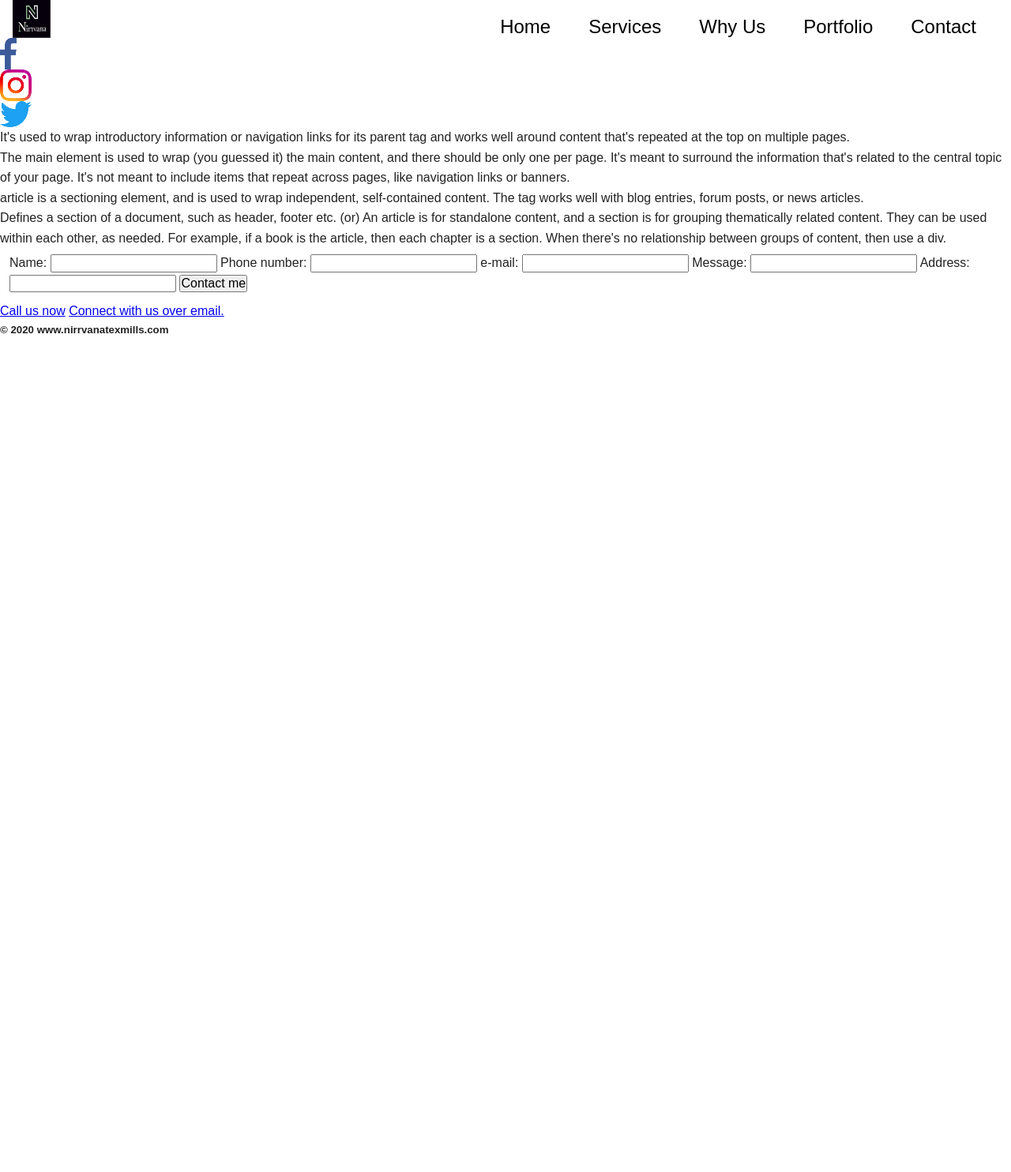
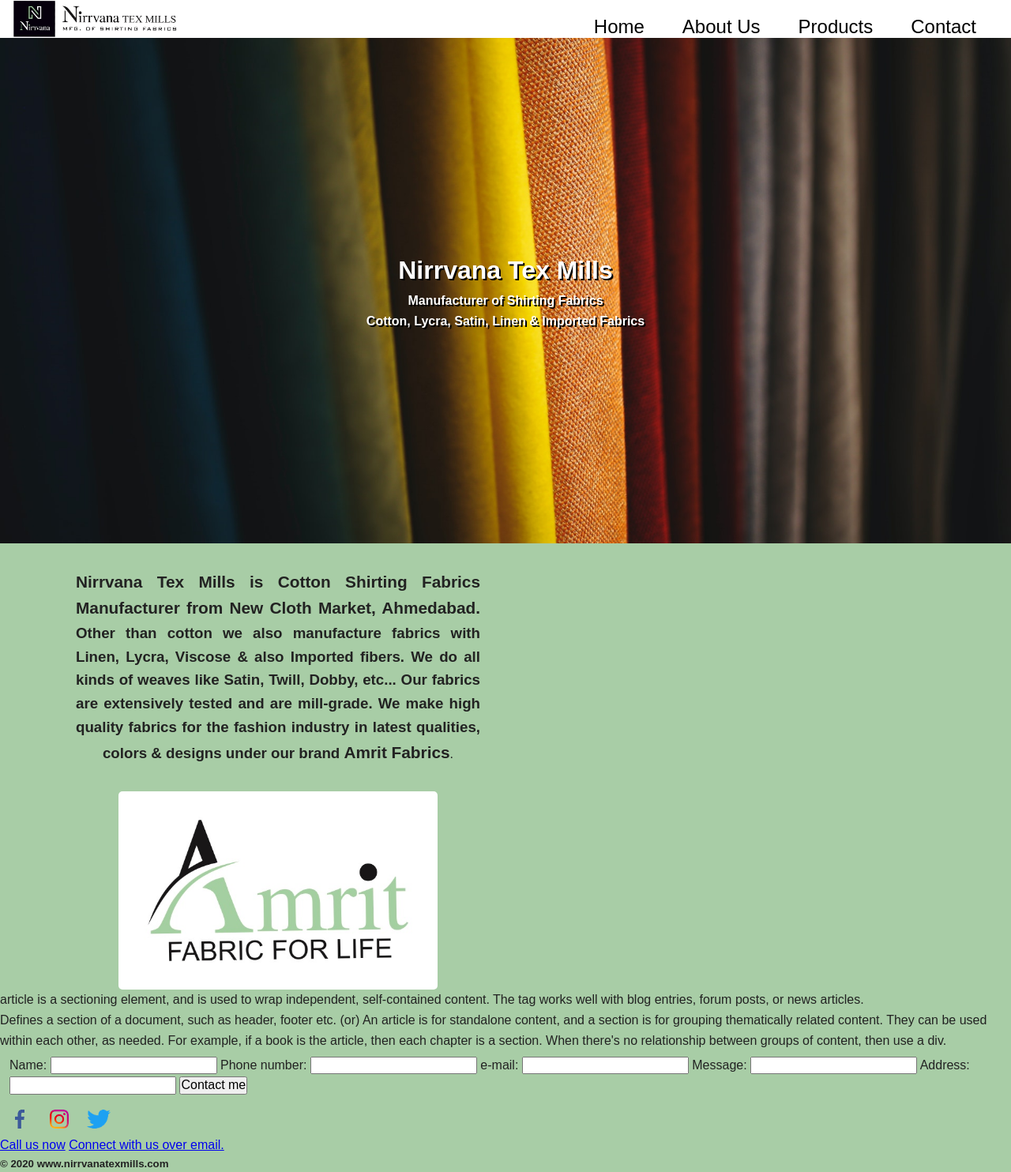
Before and after one commit to galdiatorocks/nirrvana, a website built with Parcel: page index.html in a window 1280 px wide. Shown: the whole page at 79% size. Before the commit the page ends 800 px from the top, so only its background shows below. Built offline with nearby package versions, Linux system fonts and the light colour scheme.

Commit message:
the header & main sections are updated

```diff
--- a/index.html
+++ b/index.html
@@ -74,7 +74,7 @@
 <body>
 
   <nav>
-    <div id="nav-logo"><img src="android-chrome-192x192.png"></div>
+    <div id="nav-logo"><img src="img\Nirrvana-full-logo-Color.jpg"></div>
     <div id="nav-container">
       <div class="nav-links">
         <div id="menu-bar" onclick="onClickMenu()">
@@ -85,9 +85,8 @@
         <div>
         <ul class="nav" id="nav">
           <li><a href="#Home">Home</a></li>
-          <li><a href="#Services">Services</a></li>
-          <li><a href="#WhyUs">Why Us</a></li>
-          <li><a href="#Portfolio">Portfolio</a></li>
+          <li><a href="#Services">About Us</a></li>
+          <li><a href="#Portfolio">Products</a></li>
           <li><a href="#Contact">Contact</a></li>
         </ul>
         </div>
@@ -96,14 +95,26 @@
     </div>
   </nav>
 
-  <section id="sm-handles">
-    <a href="https://www.facebook.com/AmritFabricsNirrvana" target="_blank"><div id="fb-link" class="sm-icon fb"><img src="img\fb.png"></div></a>
-    <a href="https://www.instagram.com/AmritFabricsNirrvana" target="_blank"><div id="insta-link" class="sm-icon insta"><img src="img\insta.png"></div></a>
-    <a href="https://twitter.com/AmritNirrvana" target="_blank"><div id="twitter-link" class="sm-icon twitter"><img src="img\twitter.png"></div></a>
-  </section>
 
-  <header> It's used to wrap introductory information or navigation links for its parent tag and works well around content that's repeated at the top on multiple pages.</header>
-  <main>The main element is used to wrap (you guessed it) the main content, and there should be only one per page. It's meant to surround the information that's related to the central topic of your page. It's not meant to include items that repeat across pages, like navigation links or banners.</main>
+
+  <header>
+    <h1 id="comp-name">Nirrvana Tex Mills</h1>
+    <h1 id="comp-desc">Manufacturer of Shirting Fabrics<br>Cotton, Lycra, Satin, Linen & Imported Fabrics </h1>
+  </header>
+  <main>
+      <section id="main-text">
+      <h2>Nirrvana Tex Mills is Cotton Shirting Fabrics Manufacturer from New Cloth Market, Ahmedabad.</h2>
+      <h3>
+        Other than cotton we also manufacture fabrics with Linen, Lycra, Viscose & also Imported fibers.
+        We do all kinds of weaves like Satin, Twill, Dobby, etc... Our fabrics are extensively tested and
+        are mill-grade.
+
+        We make high quality fabrics for the fashion industry in latest qualities, colors & designs under our brand <h2>Amrit Fabrics</h2>.</h3>
+      </section>
+      <section id="main-image" >
+        <img src="img\amrit-logo-color.jpg">
+      </section>
+  </main>
   <article>article is a sectioning element, and is used to wrap independent, self-contained content. The tag works well with blog entries, forum posts, or news articles.</article>
   <section>Defines a section of a document, such as header, footer etc.
     (or) An article is for standalone content, and a section is for grouping thematically related content. They can be used within each other, as needed. For example, if a book is the article, then each chapter is a section. When there's no relationship between groups of content, then use a div.
@@ -125,10 +136,14 @@
       </fieldset>
     </form>
 
+    <section id="sm-handles">
+      <a href="https://www.facebook.com/AmritFabricsNirrvana" target="_blank"><div id="fb-link" class="sm-icon fb"><img src="img\fb.png"></div></a>
+      <a href="https://www.instagram.com/AmritFabricsNirrvana" target="_blank"><div id="insta-link" class="sm-icon insta"><img src="img\insta.png"></div></a>
+      <a href="https://twitter.com/AmritNirrvana" target="_blank"><div id="twitter-link" class="sm-icon twitter"><img src="img\twitter.png"></div></a>
+    </section>
     <a href="tel:+91-8780-486-592">Call us now</a>
     <a href="mailto:nirrvanatexmills@gmail.com">Connect with us over email.</a>
     <h5>&copy; 2020 www.nirrvanatexmills.com</h5>
-
   </footer>
 <!--
   <figure>
--- a/main.css
+++ b/main.css
@@ -98,7 +98,7 @@
 
 .nav li{
   list-style: none;
-  padding: 25px 0;
+  padding: 8px 0;
   font-size: 1.5em;
 }
 
@@ -122,12 +122,10 @@
 
 .change-bg{
   width: 550px;
-  height: 540px;
+  height: 550px;
   border-radius: 50%;
-  transform: translate(60%, -60%);
+  transform: translate(60%, -50%);
   z-index:3;
-
-
 }
 
 .change .bar{
@@ -153,7 +151,89 @@
 
 body{
   margin-top:3em;
+  background-color: #a8cda6;
 }
+
+header{
+  background: #a8cda6 url("img/header-background-colors.jpg") no-repeat fixed center;
+  color: white;
+  text-align: center;
+  text-shadow: 2px 2px black;
+  min-height: 80vh;
+  background-size: cover;
+  display: flex;
+  flex-direction: column;
+  align-items: center;
+  justify-content: center;
+}
+
+#comp-desc{
+  font-size: 1em;
+}
+
+main{
+  width: 90%;
+  margin: auto;
+  text-align: justify;
+  text-align-last: center;
+}
+
+#main-text{
+  padding: 2em;
+}
+
+#main-image>img{
+  width: 100%;
+  margin: auto;
+  display: block;
+  border-radius: 5px;
+  background-color: white;
+  padding: 2em;
+}
+
+h2{
+  font-size: 1.3em;
+  display: inline;
+}
+
+h3{
+  display:inline;
+}
+
+/*Footer*/
+#sm-handles{
+  display: flex;
+}
+
+.sm-icon{
+  height: 40px;
+  width: 40px;
+  margin: 0 5px;
+  border-radius: 50%;
+  display: flex;
+  align-items: center;
+  justify-content: center;
+}
+
+.sm-icon>img{
+  max-height: 60%;
+  margin:auto;
+}
+
+.fb:hover{
+  border: #3b5998 1px solid;
+}
+
+.insta:hover{
+  border: #dd2a7b 1px solid;
+}
+
+.twitter:hover{
+  border: #00acee 1px solid;
+}
+/*Footer End*/
+
+
 
 @media only screen and (min-width: 45em) {
   /* Style adjustments for viewports that meet the condition */
@@ -173,32 +253,23 @@
     vertical-align: middle;
   }
 
-  #heading h1{
-    font-size: 3rem;
+  main{
+    display: flex;
   }
 
-  #Services{
-    width: 80%;
-    min-width: 40em;
-    display: flex;
-    flex-wrap: wrap;
-    position:relative;
-    margin: auto;
-  }
-  .services-card{
-    width: 16em;
+  #main-text{
+    width: 50%;
   }
 
-  #our-clients{
-    flex-direction: row;
+  #main-image{
+    width: 50%;
+    display: flex;
+    align-items: center;
     justify-content: center;
   }
 
-  #Contact{
-    margin: auto;
-    width: 20em;
-    /* justify-content: center;
-    align-items: center; */
+  #main-image>img{
+    width: 70%;
   }
 }
 /*! HTML5 Boilerplate v8.0.0 | MIT License | https://html5boilerplate.com/ */
```
Also changed, not shown: img/Nirrvana-full-logo-Color.jpg (renamed from img/Nirrvana full logo Color.jpg), img/amrit-logo-color.jpg (renamed from img/Amrit logo Color.jpg), img/header-background-colors.jpg (renamed from img/pexels-kaboompics-com-5872.jpg).
